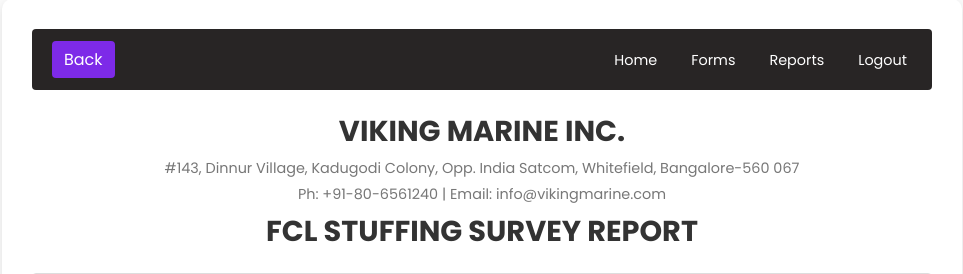
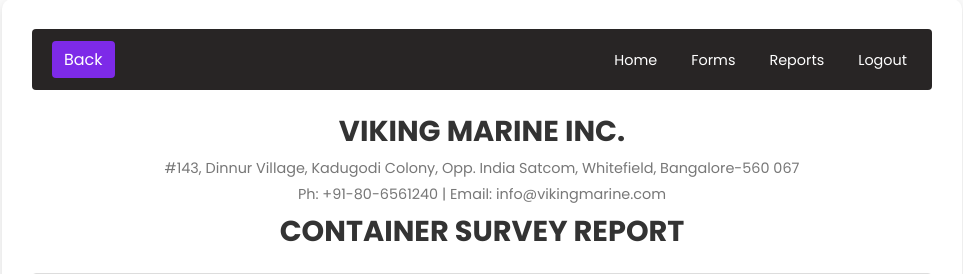
Before and after one commit to Praveen3226/viking12, a Flask app: page /reportContainer in a window 1280 px wide. Shown: the part 185-459 px from the top of the page, without its empty margins (158-1121 px from the left). Run offline with Flask 3, Linux system fonts and the light colour scheme; the visitor is signed in with stand-in values (Sample User, id 1); data that the repository does not hold is empty.

Commit message:
Update reportContainer.html

```diff
--- a/templates/reportContainer.html
+++ b/templates/reportContainer.html
@@ -3,7 +3,7 @@
 <head>
     <meta charset="UTF-8">
     <meta name="viewport" content="width=device-width, initial-scale=1.0">
-    <title>Container Report Form</title>
+    <title>CONTAINER SURVEY REPORT</title>
     <link href="https://fonts.googleapis.com/css2?family=Poppins:wght@300;400;500;600;700&display=swap" rel="stylesheet">
     <style>
         body {
@@ -199,7 +199,7 @@
             <h1>VIKING MARINE INC.</h1>
             <p>#143, Dinnur Village, Kadugodi Colony, Opp. India Satcom, Whitefield, Bangalore-560 067</p>
             <p>Ph: +91-80-6561240 | Email: info@vikingmarine.com</p>
-            <h1>FCL STUFFING SURVEY REPORT</h1>
+            <h1>CONTAINER SURVEY REPORT</h1>
         </div>
 
         <div class="table-wrapper">
```
